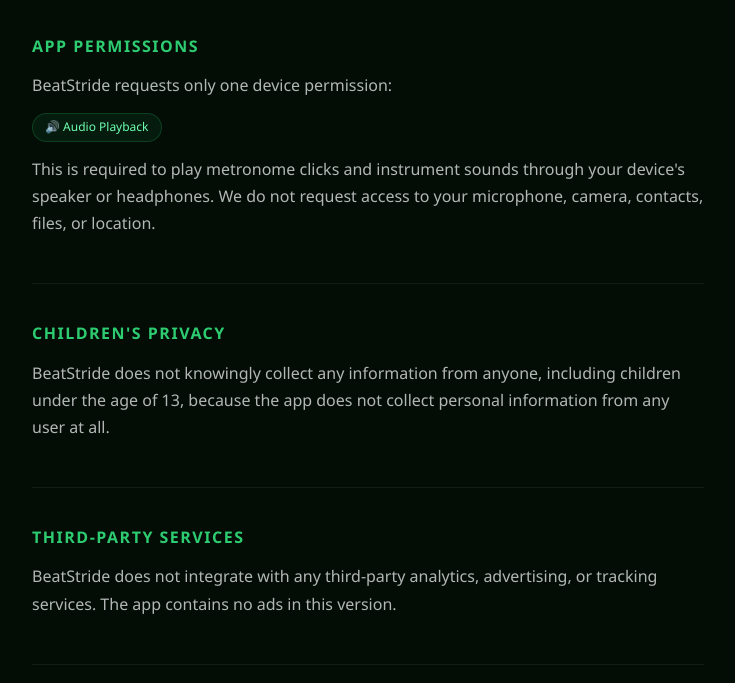
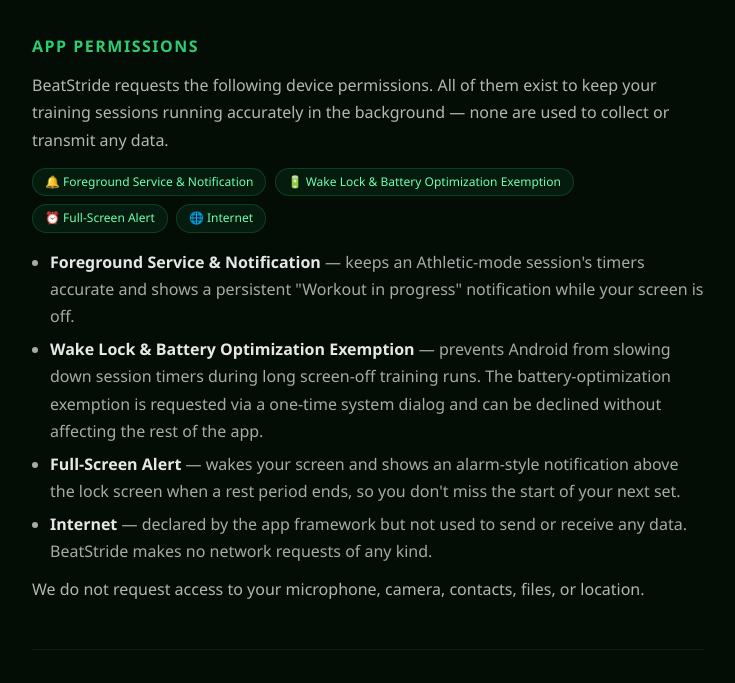
Before and after one commit to ashees389-max/BeatStride, a website: page privacy-policy.html in a window 1280 px wide. Shown: the part 1192-1875 px from the top of the page, without its empty margins (272-1007 px from the left). Drawn offline with Linux system fonts and the light colour scheme.

Commit message:
Addind privacy policy

```diff
--- a/privacy-policy.html
+++ b/privacy-policy.html
@@ -170,7 +170,7 @@
   <div class="logo">Phoenix Studio</div>
   <h1>Privacy Policy</h1>
   <div class="subtitle">BeatStride — Metronome &amp; Cadence Trainer</div>
-  <div class="updated">Last updated: June 2026</div>
+  <div class="updated">Last updated: July 2026</div>
 </div>
 
 <div class="content">
@@ -209,9 +209,18 @@
   <!-- Permissions -->
   <section>
     <h2>App Permissions</h2>
-    <p>BeatStride requests only one device permission:</p>
-    <div class="chip">🔊 Audio Playback</div>
-    <p style="margin-top:10px;">This is required to play metronome clicks and instrument sounds through your device's speaker or headphones. We do not request access to your microphone, camera, contacts, files, or location.</p>
+    <p>BeatStride requests the following device permissions. All of them exist to keep your training sessions running accurately in the background — none are used to collect or transmit any data.</p>
+    <div class="chip">🔔 Foreground Service &amp; Notification</div>
+    <div class="chip">🔋 Wake Lock &amp; Battery Optimization Exemption</div>
+    <div class="chip">⏰ Full-Screen Alert</div>
+    <div class="chip">🌐 Internet</div>
+    <ul style="margin-top:12px;">
+      <li><strong>Foreground Service &amp; Notification</strong> — keeps an Athletic-mode session's timers accurate and shows a persistent "Workout in progress" notification while your screen is off.</li>
+      <li><strong>Wake Lock &amp; Battery Optimization Exemption</strong> — prevents Android from slowing down session timers during long screen-off training runs. The battery-optimization exemption is requested via a one-time system dialog and can be declined without affecting the rest of the app.</li>
+      <li><strong>Full-Screen Alert</strong> — wakes your screen and shows an alarm-style notification above the lock screen when a rest period ends, so you don't miss the start of your next set.</li>
+      <li><strong>Internet</strong> — declared by the app framework but not used to send or receive any data. BeatStride makes no network requests of any kind.</li>
+    </ul>
+    <p style="margin-top:10px;">We do not request access to your microphone, camera, contacts, files, or location.</p>
   </section>
 
   <!-- Children -->
```
Also changed, not shown: dashboard.html (+4 -1 lines).
